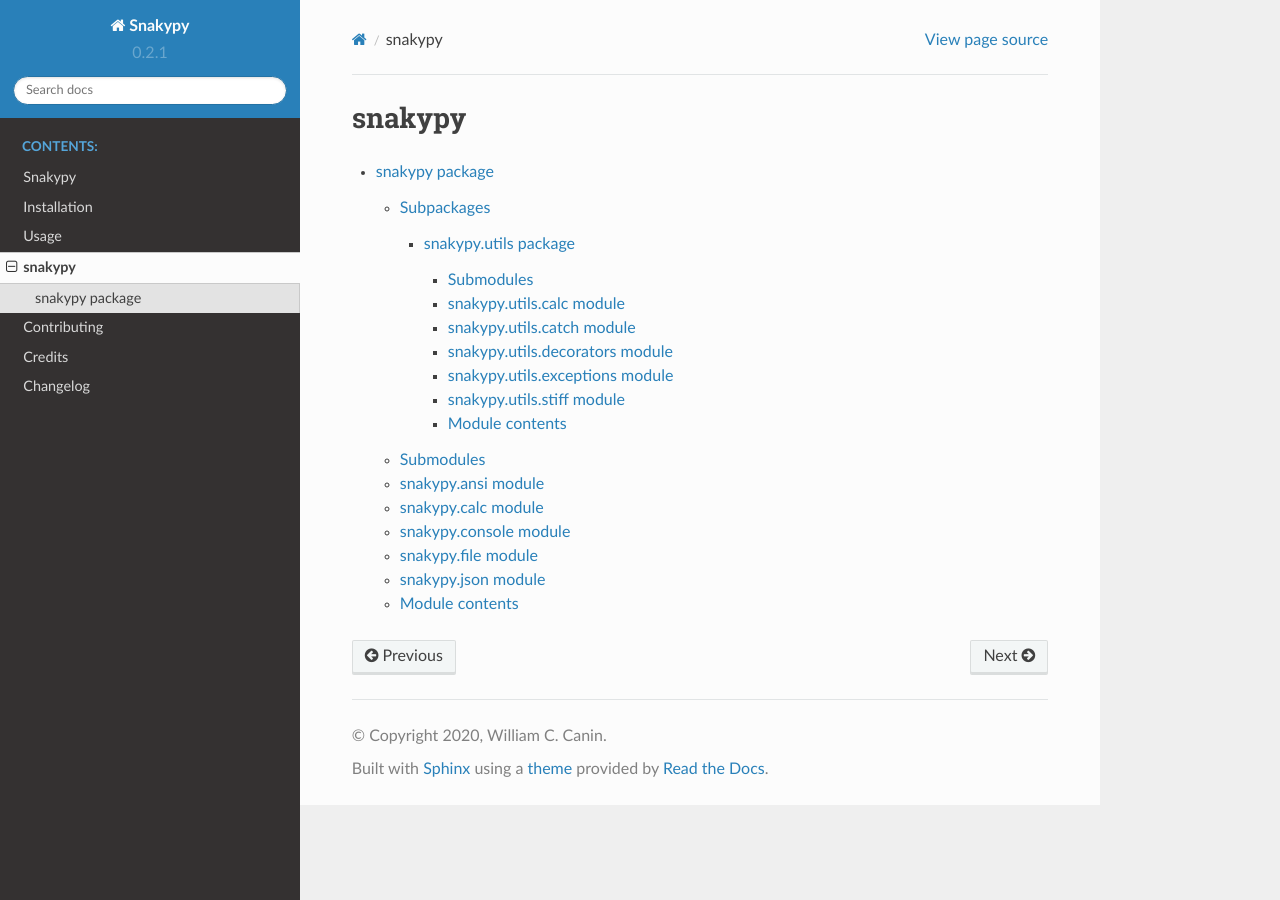
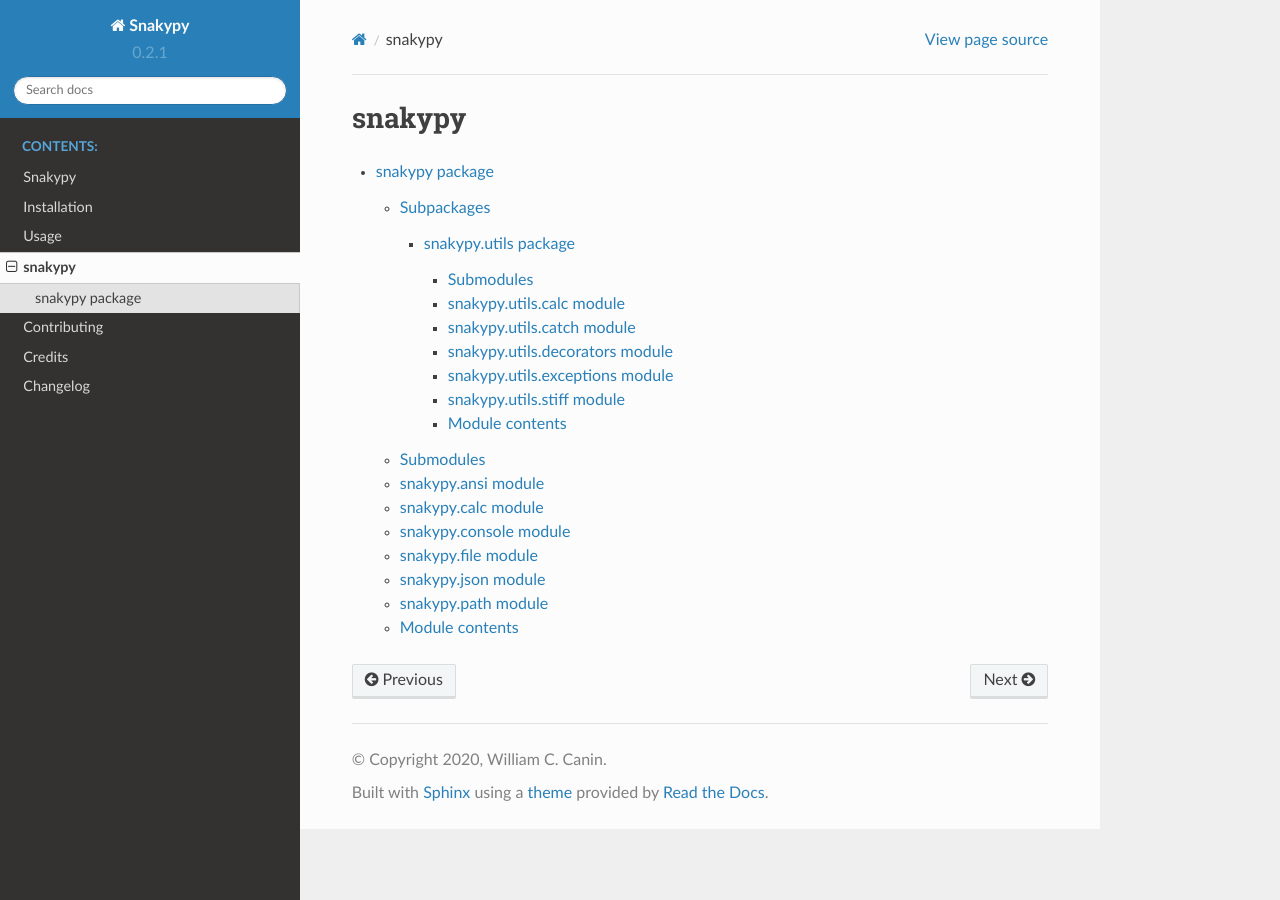
Before and after one commit to snakypy/snakypy, a Sphinx documentation site: the page built from docs/modules.rst, in a window 1280 px wide. Built offline with Sphinx 7.4.7 and the Read the Docs theme 2.0.0, drawn with Linux system fonts in a browser that asks for light colours.

Commit message:
Changed docs

```diff
--- a/docs/snakypy.rst
+++ b/docs/snakypy.rst
@@ -51,6 +51,14 @@ snakypy.json module
    :undoc-members:
    :show-inheritance:
 
+snakypy.path module
+-------------------
+
+.. automodule:: snakypy.path
+   :members:
+   :undoc-members:
+   :show-inheritance:
+
 
 Module contents
 ---------------
```
